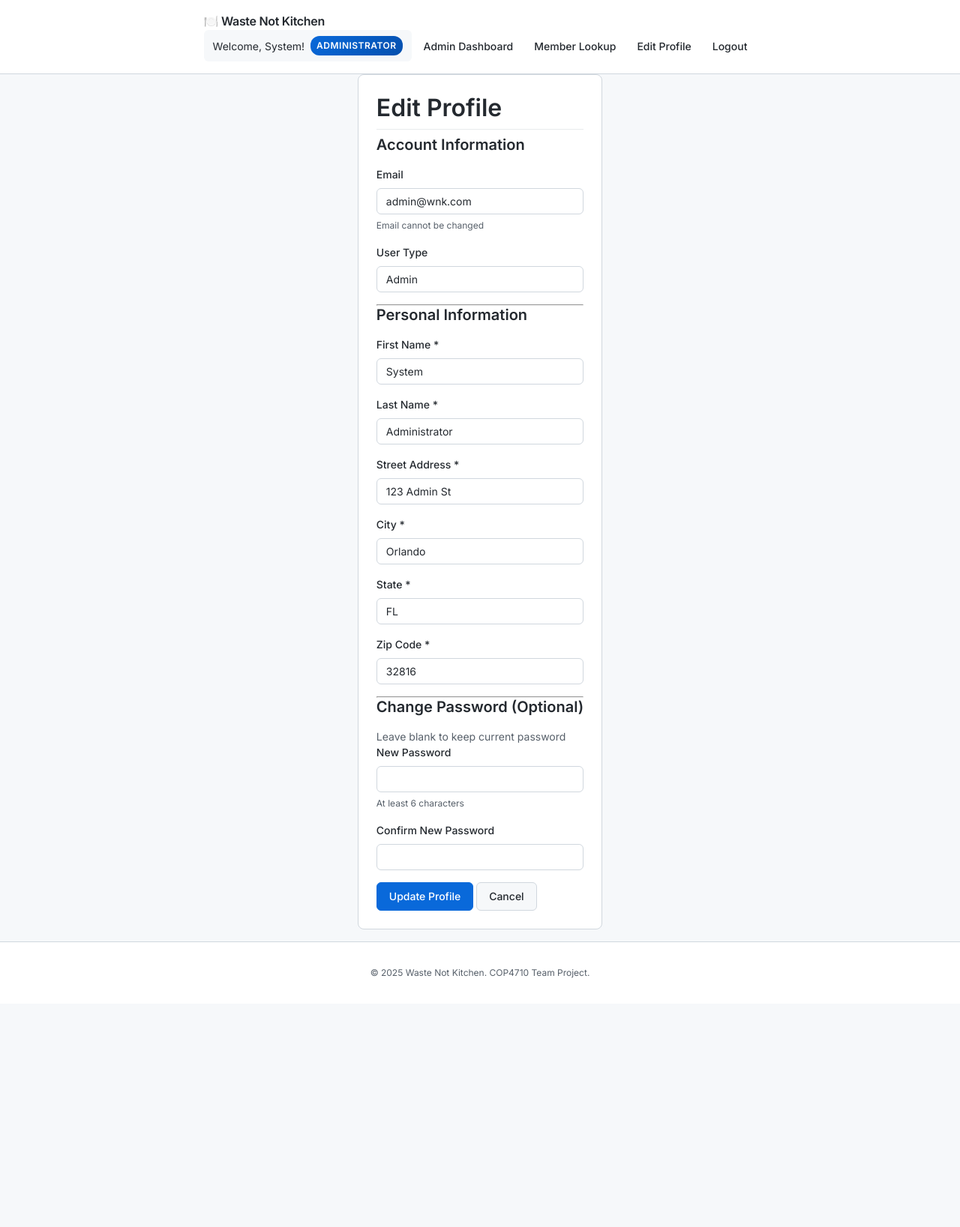
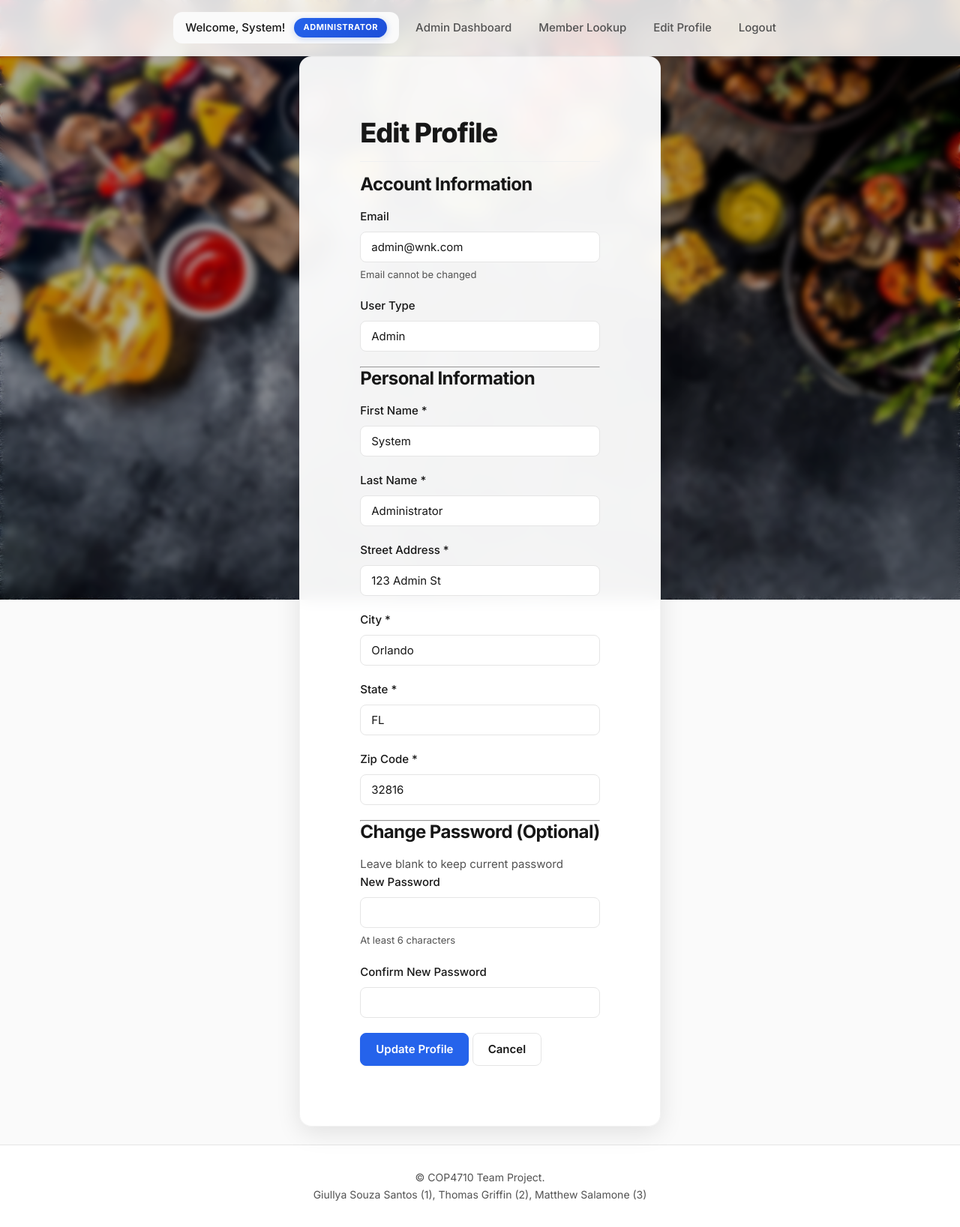
Before and after one commit to giullyasantos/wnk_cop4710, a PHP site: page /profile_edit.php in a window 1280 px wide. Shown: the whole page at 75% size. Before the commit the page ends 1305 px from the top, so only its background shows below. Run offline with PHP 8.4, Linux system fonts and the light colour scheme; a user stored in the database is signed in; data comes from the database, SQL or seed files in the repository.

Commit message:
Update css

```diff
--- a/wnk_project/css/style.css
+++ b/wnk_project/css/style.css
@@ -1,6 +1,6 @@
-/* WNK - Waste Not Kitchen Stylesheet - Minimalist Dashboard Design */
+/* WNK - Waste Not Kitchen Stylesheet */
 
-@import url('https://fonts.googleapis.com/css2?family=Inter:wght@300;400;500;600;700&display=swap');
+@import url('https://fonts.googleapis.com/css2?family=Inter:wght@300;400;500;600;700;800&display=swap');
 
 * {
     margin: 0;
@@ -9,34 +9,40 @@
 }
 
 :root {
+    /* Sistema de cores moderno */
     --color-bg: #ffffff;
-    --color-bg-secondary: #f6f8fa;
-    --color-bg-tertiary: #f0f3f5;
-    --color-border: #d0d7de;
-    --color-border-light: #e8ebed;
-    --color-text-primary: #24292f;
-    --color-text-secondary: #57606a;
-    --color-text-tertiary: #656d76;
-    --color-accent: #0969da;
-    --color-accent-hover: #0550ae;
-    --color-accent-light: #ddf4ff;
-    --color-success: #1a7f37;
-    --color-success-light: #dafbe1;
-    --color-danger: #cf222e;
-    --color-danger-light: #ffebe9;
-    --color-warning: #9a6700;
-    --color-warning-light: #fff8c5;
-    --shadow-sm: 0 1px 2px rgba(0, 0, 0, 0.05);
-    --shadow-md: 0 2px 6px rgba(0, 0, 0, 0.08);
-    --radius-sm: 6px;
-    --radius-md: 8px;
-    --radius-lg: 12px;
+    --color-bg-secondary: #fafafa;
+    --color-bg-tertiary: #f5f5f5;
+    --color-border: #e5e5e5;
+    --color-border-light: #f0f0f0;
+    --color-text-primary: #171717;
+    --color-text-secondary: #525252;
+    --color-text-tertiary: #737373;
+    --color-accent: #2563eb;
+    --color-accent-hover: #1d4ed8;
+    --color-accent-light: #dbeafe;
+    --color-success: #16a34a;
+    --color-success-light: #dcfce7;
+    --color-danger: #dc2626;
+    --color-danger-light: #fee2e2;
+    --color-warning: #d97706;
+    --color-warning-light: #fef3c7;
+
+    /* Sombras suaves */
+    --shadow-sm: 0 1px 2px 0 rgb(0 0 0 / 0.05);
+    --shadow-md: 0 4px 6px -1px rgb(0 0 0 / 0.1), 0 2px 4px -2px rgb(0 0 0 / 0.1);
+    --shadow-lg: 0 10px 15px -3px rgb(0 0 0 / 0.1), 0 4px 6px -4px rgb(0 0 0 / 0.1);
+
+    /* Border radius */
+    --radius-sm: 0.5rem;
+    --radius-md: 0.75rem;
+    --radius-lg: 1rem;
 }
 
 body {
     font-family: 'Inter', -apple-system, BlinkMacSystemFont, 'Segoe UI', system-ui, sans-serif;
-    font-size: 14px;
-    line-height: 1.5;
+    font-size: 15px;
+    line-height: 1.6;
     color: var(--color-text-primary);
     background-color: var(--color-bg-secondary);
     min-height: 100vh;
@@ -44,155 +50,214 @@
     flex-direction: column;
     -webkit-font-smoothing: antialiased;
     -moz-osx-font-smoothing: grayscale;
+    position: relative;
+}
+
+/* Imagem de fundo */
+body::before {
+    content: '';
+    position: fixed;
+    top: 0;
+    left: 0;
+    right: 0;
+    bottom: 0;
+    background-image: url('../includes/Background.jpg');
+    background-size: cover;
+    background-position: center;
+    background-attachment: fixed;
+    background-repeat: no-repeat;
+    z-index: -2;
+}
+
+/* Backdrop uniforme por cima da imagem */
+body::after {
+    content: '';
+    position: fixed;
+    top: 0;
+    left: 0;
+    right: 0;
+    bottom: 0;
+    background: rgba(0, 0, 0, 0.3);
+    backdrop-filter: blur(4px);
+    -webkit-backdrop-filter: blur(4px);
+    z-index: -1;
+    pointer-events: none;
+}
+
+/* Cards com glassmorphism */
+.card {
+    background: rgba(255, 255, 255, 0.95);
+    backdrop-filter: blur(10px);
+    -webkit-backdrop-filter: blur(10px);
+    border: 1px solid rgba(229, 229, 229, 0.5);
+    border-radius: var(--radius-lg);
+    padding: 5rem;
+    margin-bottom: 1.5rem;
+    box-shadow: 0 8px 32px rgba(0, 0, 0, 0.1);
+    transition: all 0.2s cubic-bezier(0.4, 0, 0.2, 1);
+}
+
+/* Header também com glassmorphism */
+header {
+    background-color: rgba(255, 255, 255, 0.85);
+    backdrop-filter: blur(12px);
+    -webkit-backdrop-filter: blur(12px);
+    border-bottom: 1px solid rgba(229, 229, 229, 0.5);
+    padding: 1rem 0;
+    position: sticky;
+    top: 0;
+    z-index: 1000;
 }
 
 /* Typography */
 h1, h2, h3, h4, h5, h6 {
-    font-weight: 600;
-    line-height: 1.25;
+    font-weight: 700;
+    line-height: 1.2;
     color: var(--color-text-primary);
-    margin-bottom: 16px;
+    margin-bottom: 1rem;
+    letter-spacing: -0.025em;
 }
 
 h1 {
-    font-size: 32px;
-    font-weight: 600;
+    font-size: 2.25rem;
+    font-weight: 800;
 }
 
 h2 {
-    font-size: 24px;
-    font-weight: 600;
+    font-size: 1.875rem;
+    font-weight: 700;
 }
 
 h3 {
-    font-size: 20px;
-    font-weight: 600;
+    font-size: 1.5rem;
+    font-weight: 700;
 }
 
 /* Container */
 .container {
     max-width: 1280px;
     margin: 0 auto;
-    padding: 0 24px;
+    padding: 0 1.5rem;
 }
 
 /* Header & Navigation */
-header {
-    background-color: var(--color-bg);
-    border-bottom: 1px solid var(--color-border);
-    padding: 16px 0;
-    position: sticky;
-    top: 0;
-    z-index: 1000;
-}
+
 
 .navbar {
     display: flex;
     justify-content: space-between;
     align-items: center;
-    gap: 16px;
+    gap: 1rem;
 }
 
 .nav-brand a {
     color: var(--color-text-primary);
     text-decoration: none;
-    font-size: 16px;
-    font-weight: 600;
-    letter-spacing: -0.02em;
+    font-size: 1.125rem;
+    font-weight: 700;
+    letter-spacing: -0.025em;
+    transition: color 0.2s cubic-bezier(0.4, 0, 0.2, 1);
+}
+
+.nav-brand a:hover {
+    color: var(--color-accent);
 }
 
 .nav-menu {
     display: flex;
     list-style: none;
-    gap: 4px;
+    gap: 0.5rem;
     align-items: center;
 }
 
 .nav-welcome {
     display: flex;
     align-items: center;
-    gap: 8px;
-    padding: 8px 12px;
-    border-radius: var(--radius-sm);
+    gap: 0.75rem;
+    padding: 0.5rem 1rem;
+    border-radius: var(--radius-md);
     background-color: var(--color-bg-secondary);
+    font-weight: 500;
 }
 
 .role-badge {
-    display: inline-block;
-    background: linear-gradient(135deg, var(--color-accent) 0%, #0550ae 100%);
+    display: inline-flex;
+    align-items: center;
+    background: linear-gradient(135deg, var(--color-accent) 0%, var(--color-accent-hover) 100%);
     color: white;
-    padding: 4px 8px;
-    border-radius: 12px;
-    font-size: 12px;
-    font-weight: 600;
+    padding: 0.25rem 0.75rem;
+    border-radius: 9999px;
+    font-size: 0.6875rem;
+    font-weight: 700;
     text-transform: uppercase;
-    letter-spacing: 0.5px;
+    letter-spacing: 0.05em;
+    box-shadow: 0 2px 8px rgba(37, 99, 235, 0.25);
 }
 
 .nav-menu a {
-    color: var(--color-text-primary);
+    color: var(--color-text-secondary);
     text-decoration: none;
-    padding: 8px 12px;
+    padding: 0.5rem 0.875rem;
     border-radius: var(--radius-sm);
-    transition: all 0.2s ease;
+    transition: all 0.15s cubic-bezier(0.4, 0, 0.2, 1);
     font-weight: 500;
-    font-size: 14px;
+    font-size: 0.9375rem;
 }
 
 .nav-menu a:hover {
-    background-color: var(--color-bg-secondary);
+    background-color: var(--color-bg-tertiary);
+    color: var(--color-text-primary);
 }
 
 .nav-menu a:active {
-    background-color: var(--color-bg-tertiary);
+    transform: scale(0.98);
 }
 
 /* Main Content */
 main {
     flex: 1;
-    padding: 32px 0;
+    padding: 2rem 0;
 }
 
 /* Cards */
-.card {
-    background: var(--color-bg);
-    border: 1px solid var(--color-border);
-    border-radius: var(--radius-md);
-    padding: 24px;
-    margin-bottom: 16px;
+
+
+.card:hover {
+    box-shadow: var(--shadow-md);
+    border-color: var(--color-border);
 }
 
 .card h1, .card h2 {
-    margin-bottom: 8px;
-    padding-bottom: 8px;
+    margin-bottom: 1rem;
+    padding-bottom: 1rem;
     border-bottom: 1px solid var(--color-border-light);
 }
 
 /* Forms */
 .form-group {
-    margin-bottom: 16px;
+    margin-bottom: 1.25rem;
 }
 
 .form-group label {
     display: block;
-    margin-bottom: 8px;
+    margin-bottom: 0.5rem;
     font-weight: 500;
     color: var(--color-text-primary);
-    font-size: 14px;
+    font-size: 0.9375rem;
 }
 
 .form-group input,
 .form-group select,
 .form-group textarea {
     width: 100%;
-    padding: 8px 12px;
+    padding: 0.625rem 0.875rem;
     border: 1px solid var(--color-border);
     border-radius: var(--radius-sm);
-    font-size: 14px;
+    font-size: 0.9375rem;
     font-family: inherit;
     background-color: var(--color-bg);
     color: var(--color-text-primary);
-    transition: all 0.2s ease;
+    transition: all 0.15s cubic-bezier(0.4, 0, 0.2, 1);
 }
 
 .form-group input:focus,
@@ -210,39 +275,50 @@
 
 .form-group small {
     display: block;
-    margin-top: 6px;
+    margin-top: 0.375rem;
     color: var(--color-text-secondary);
-    font-size: 12px;
+    font-size: 0.8125rem;
 }
 
 /* Buttons */
 .btn {
-    display: inline-block;
-    padding: 8px 16px;
+    display: inline-flex;
+    align-items: center;
+    justify-content: center;
+    gap: 0.5rem;
+    padding: 0.625rem 1.25rem;
     border: 1px solid transparent;
     border-radius: var(--radius-sm);
-    font-size: 14px;
-    font-weight: 500;
+    font-size: 0.9375rem;
+    font-weight: 600;
     cursor: pointer;
     text-decoration: none;
-    transition: all 0.2s ease;
+    transition: all 0.15s cubic-bezier(0.4, 0, 0.2, 1);
     font-family: inherit;
-    line-height: 20px;
+    line-height: 1.5;
+    white-space: nowrap;
 }
 
 .btn:active {
-    transform: scale(0.98);
+    transform: translateY(1px);
+}
+
+.btn:disabled {
+    opacity: 0.6;
+    cursor: not-allowed;
 }
 
 .btn-primary {
     background-color: var(--color-accent);
     color: white;
     border-color: var(--color-accent);
+    box-shadow: 0 1px 2px 0 rgba(0, 0, 0, 0.05);
 }
 
-.btn-primary:hover {
+.btn-primary:hover:not(:disabled) {
     background-color: var(--color-accent-hover);
     border-color: var(--color-accent-hover);
+    box-shadow: 0 4px 6px -1px rgba(0, 0, 0, 0.1);
 }
 
 .btn-success {
@@ -262,65 +338,70 @@
     border-color: var(--color-danger);
 }
 
-.btn-danger:hover {
-    background-color: #a40e26;
+.btn-danger:hover:not(:disabled) {
+    opacity: 0.9;
+    box-shadow: 0 4px 6px -1px rgba(0, 0, 0, 0.1);
 }
 
 .btn-secondary {
-    background-color: var(--color-bg-secondary);
+    background-color: var(--color-bg);
     color: var(--color-text-primary);
     border-color: var(--color-border);
 }
 
-.btn-secondary:hover {
+.btn-secondary:hover:not(:disabled) {
     background-color: var(--color-bg-tertiary);
     border-color: var(--color-border);
 }
 
 .btn-block {
     width: 100%;
-    display: block;
-    text-align: center;
+    display: flex;
 }
 
 /* Alerts */
 .alert {
-    padding: 12px 16px;
-    border-radius: var(--radius-sm);
-    margin-bottom: 16px;
+    padding: 1rem 1.25rem;
+    border-radius: var(--radius-md);
+    margin-bottom: 1.5rem;
     border: 1px solid;
-    font-size: 14px;
+    font-size: 0.9375rem;
+    display: flex;
+    align-items: start;
+    gap: 0.75rem;
 }
 
 .alert-success {
     background-color: var(--color-success-light);
     color: var(--color-success);
-    border-color: var(--color-success);
+    border-color: rgba(22, 163, 74, 0.3);
 }
 
 .alert-error {
     background-color: var(--color-danger-light);
     color: var(--color-danger);
-    border-color: var(--color-danger);
+    border-color: rgba(220, 38, 38, 0.3);
 }
 
 .alert-info {
     background-color: var(--color-accent-light);
     color: var(--color-accent);
-    border-color: var(--color-accent);
+    border-color: rgba(37, 99, 235, 0.3);
 }
 
 /* Tables */
 table {
     width: 100%;
     border-collapse: collapse;
-    margin-top: 16px;
-    font-size: 14px;
+    margin-top: 1rem;
+    font-size: 0.9375rem;
+    border-radius: var(--radius-md);
+    overflow: hidden;
 }
 
 table th,
 table td {
-    padding: 12px;
+    padding: 0.875rem 1rem;
     text-align: left;
     border-bottom: 1px solid var(--color-border-light);
 }
@@ -403,13 +511,13 @@
     background-color: var(--color-bg);
     border-top: 1px solid var(--color-border);
     text-align: center;
-    padding: 32px 0;
+    padding: 2rem 0;
     margin-top: auto;
 }
 
 footer p {
     color: var(--color-text-secondary);
-    font-size: 12px;
+    font-size: 0.875rem;
 }
 
 /* Utility Classes */
--- a/wnk_project/includes/config.php
+++ b/wnk_project/includes/config.php
@@ -14,7 +14,7 @@
 define('DB_PORT', '3306');
 define('DB_NAME', 'wnk_db');
 define('DB_USER', 'root');
-define('DB_PASS', '');
+define('DB_PASS', 'root');
 
 /**
  * Get database connection
--- a/wnk_project/includes/footer.php
+++ b/wnk_project/includes/footer.php
@@ -2,7 +2,8 @@
 
     <footer>
         <div class="container">
-            <p>&copy; 2025 Waste Not Kitchen. COP4710 Team Project.</p>
+            <p>&copy; COP4710 Team Project.</p>
+            <p>Giullya Souza Santos (1), Thomas Griffin (2), Matthew Salamone (3)</p>
         </div>
     </footer>
 
--- a/wnk_project/includes/header.php
+++ b/wnk_project/includes/header.php
@@ -16,7 +16,7 @@
         <nav class="navbar">
             <div class="container">
                 <div class="nav-brand">
-                    <a href="index.php">🍽️ Waste Not Kitchen</a>
+                    <a href="index.php"></a>
                 </div>
                 <ul class="nav-menu">
                     <?php if (isLoggedIn()): ?>
--- a/wnk_project/login.php
+++ b/wnk_project/login.php
@@ -98,7 +98,9 @@
 include 'includes/header.php';
 ?>
 
-<div class="card" style="max-width: 500px; margin: 2rem auto;">
+<main style="display: flex; justify-content: center; align-items: center; min-height: calc(100vh - 10rem); padding: 3rem 0;">
+    <div class="container">
+        <div class="card" style="max-width: 500px; margin: 0 auto;">
             <h1>Login to WNK</h1>
 
             <?php if ($error): ?>
@@ -123,5 +125,7 @@
                 </p>
             </form>
         </div>
+    </div>
+</main>
 
 <?php include 'includes/footer.php'; ?>
```
Also changed, not shown: other parts of wnk_project/css/style.css (+98 -50 lines), wnk_project/includes/Background.jpg (added). Lines whose indentation alone changed are shown as unchanged.
